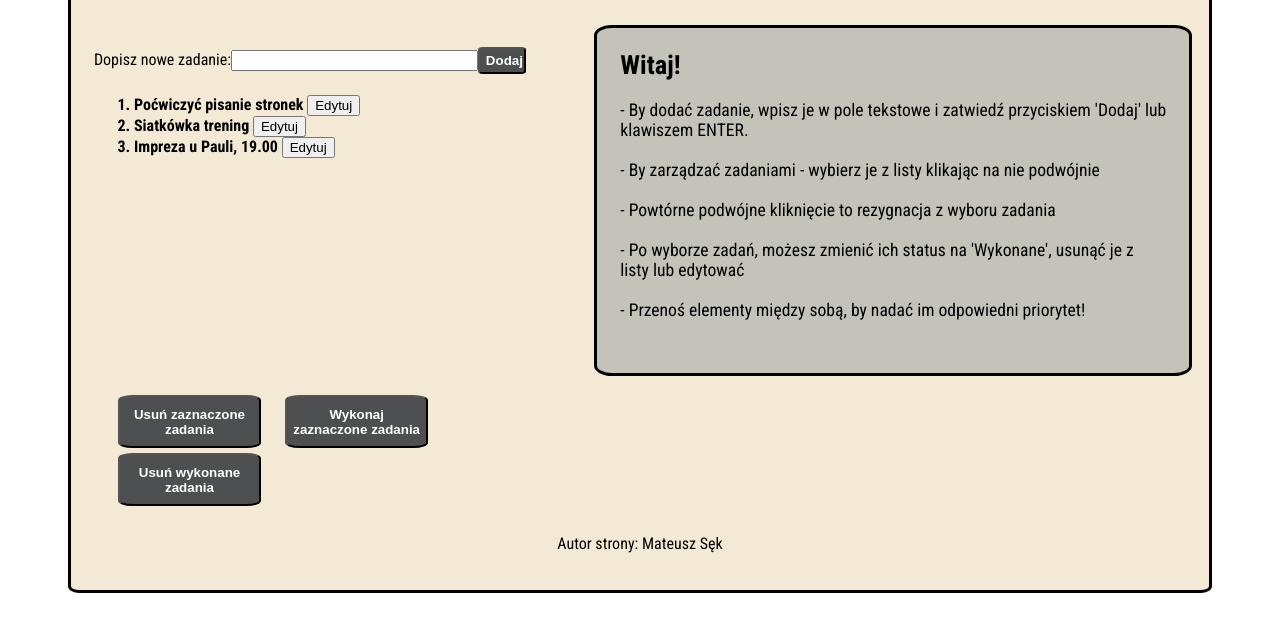
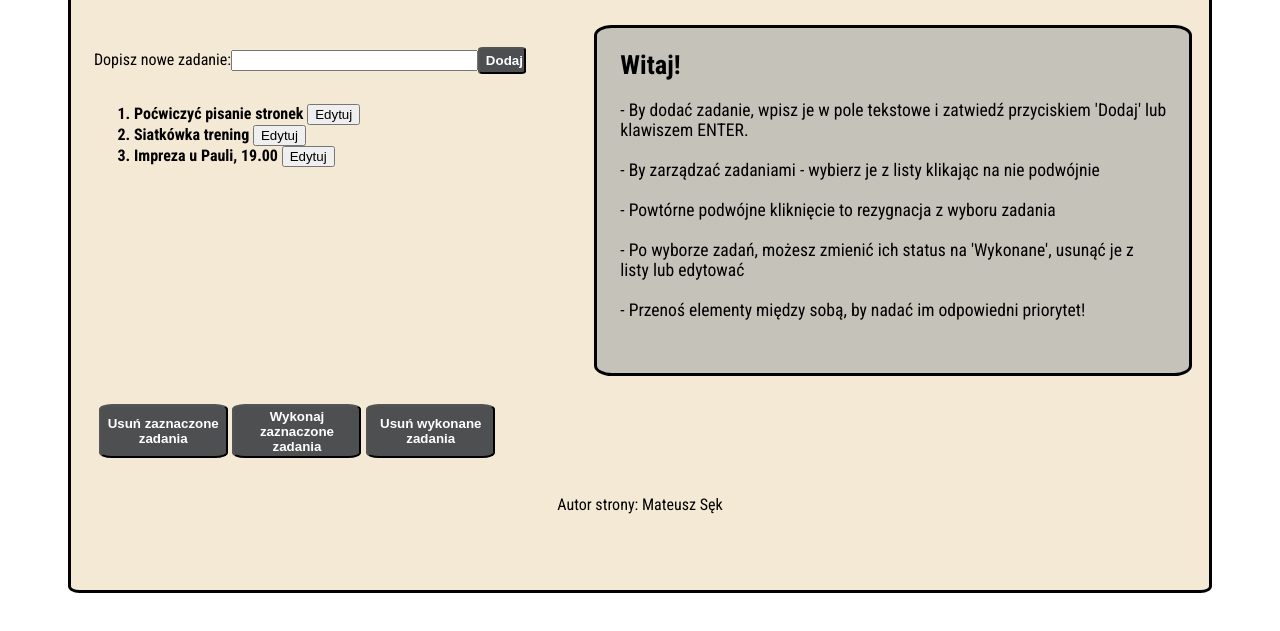
Before and after one commit to MateuszSek/ToDo-List, a plain HTML site: page index.html in a window 1280 px wide. Shown: the part 91-722 px from the top of the page. Drawn offline with Linux system fonts and the light colour scheme.

Commit message:
Update style.css

```diff
--- a/css/style.css
+++ b/css/style.css
@@ -30,9 +30,9 @@ input{
 .mainButton{
     border-radius: 10%;
     height: 4em;
-    width: 30%;
-    margin-left: 5%;
-    margin-bottom: 1%;
+    width: 27%;
+    margin-left: 1%;
+    margin-bottom: 3%;
     background-color: #4e4f51;
     font-weight: bold;
     color:white;
```
